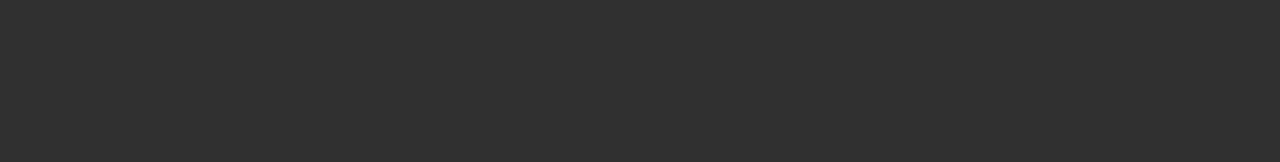
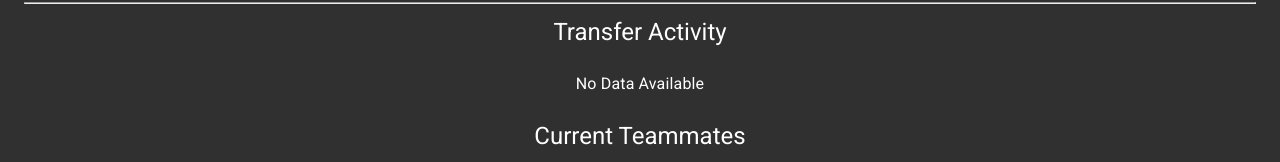
Before and after one commit to matthewyu01/The-Merge--TL-Hacks, a React (Create React App) app in the folder frontend/: page /players/1 in a window 1280 px wide. Shown: the part 181-343 px from the top of the page. Built offline with nearby package versions, Linux system fonts and the light colour scheme; no server answers.

Commit message:
Fix bug with players with no transfer data

```diff
--- a/frontend/src/Player.js
+++ b/frontend/src/Player.js
@@ -40,6 +40,7 @@ class Player extends React.Component {
             info: [],
             currTeam: null,
             teammates: [],
+            queried: false
         };
     }
 
@@ -124,10 +125,14 @@ class Player extends React.Component {
                 })
                 .catch((err) => console.log(err));
         });
+
+        this.setState({
+            queried: true
+        });
     }
 
     render = () => {
-        if (this.state.info.length === 0) return null;
+        if (!this.state.queried) return null;
 
         let { info, teammates } = this.state;
 
@@ -168,10 +173,6 @@ class Player extends React.Component {
             currDate = new Date(Date.parse(entry.date));
         }
 
-        if (timelineData.length === 1) {
-            return <Typography variant="h6">No Data Available</Typography>;
-        }
-
         const props = this.props;
 
         let primaryColor = this.props.theme.palette.text.primary;
@@ -193,6 +194,13 @@ class Player extends React.Component {
                 >
                     Transfer Activity
                 </Typography>
+                {timelineData.length === 1 ?
+                    <Typography
+                        align="center"
+                        className={classes.subheading}
+                    >
+                        No Data Available
+                    </Typography> :
                     <Chart
                         width={"500px"}
                         height={"300px"}
@@ -252,6 +260,7 @@ class Player extends React.Component {
                             },
                         ]}
                     />
+                }
 
                 <Typography
                     variant="h5"
```
Lines whose indentation alone changed are shown as unchanged.
